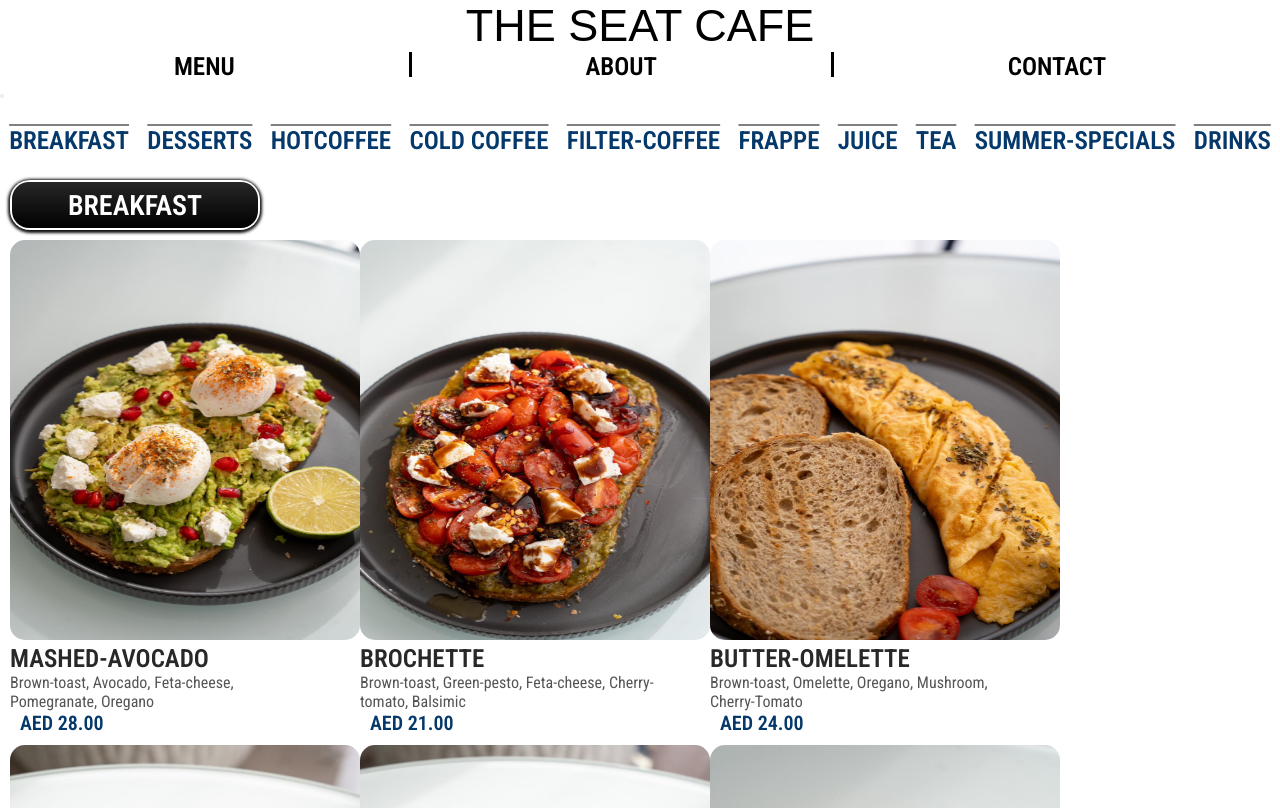
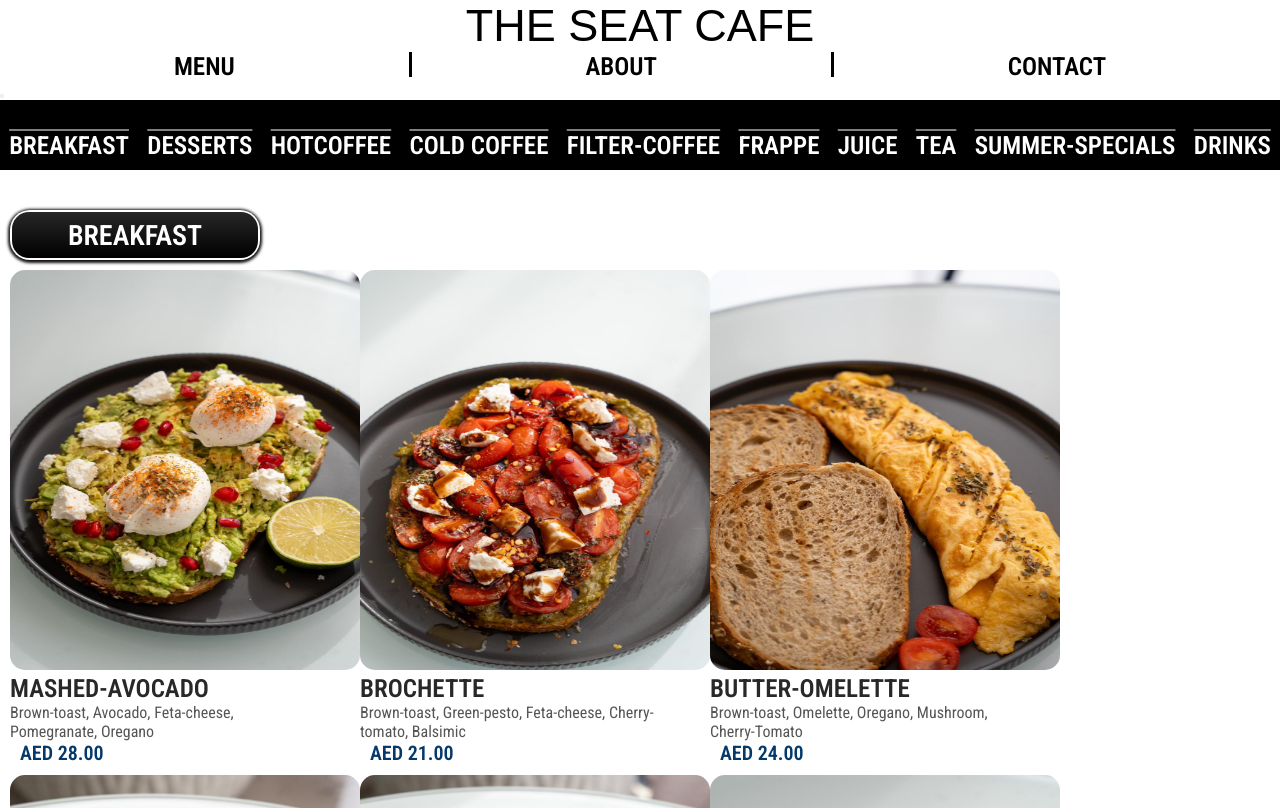
Before and after one commit to BrianKayy/cafe, a React (Create React App) app: page / in a window 1280 px wide. Shown: the top 808 px of the page. Built offline with nearby package versions, Linux system fonts and the light colour scheme; a web font is replaced by a local one.

Commit message:
increasing the chance

```diff
--- a/src/index.css
+++ b/src/index.css
@@ -51,19 +51,20 @@ font-family: 'Roboto Condensed', sans-serif;
   height: 25px;
 }
 .navbar .bottom ul{
-  padding-top: 40px;
-  height: 40px;
+  padding-top: 20px;
+  height: 70px;
   display: flex;
   justify-content: space-around;
   align-content: center;
   align-items: center;
+  background-color: #000;
 }
 
 .navbar .bottom  ul li{
   cursor: pointer;
   list-style: none;
   text-decoration: overline solid #808080;
-  color: #05386b;
+  color: #fff;
   font-size: 25px;
   font-weight: bold;
   -webkit-animation: tracking-in-expand 0.7s cubic-bezier(0.215, 0.610, 0.355, 1.000) both;
```
